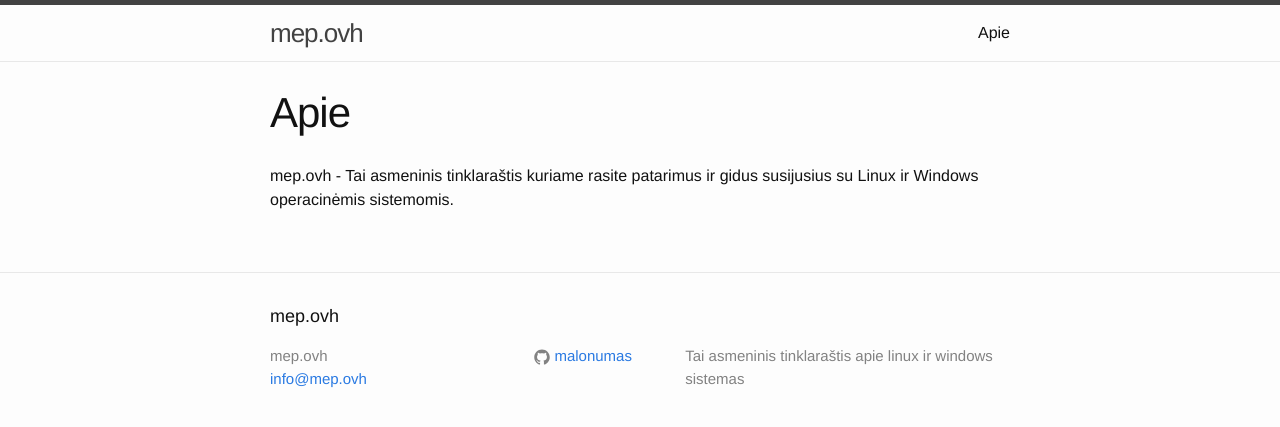
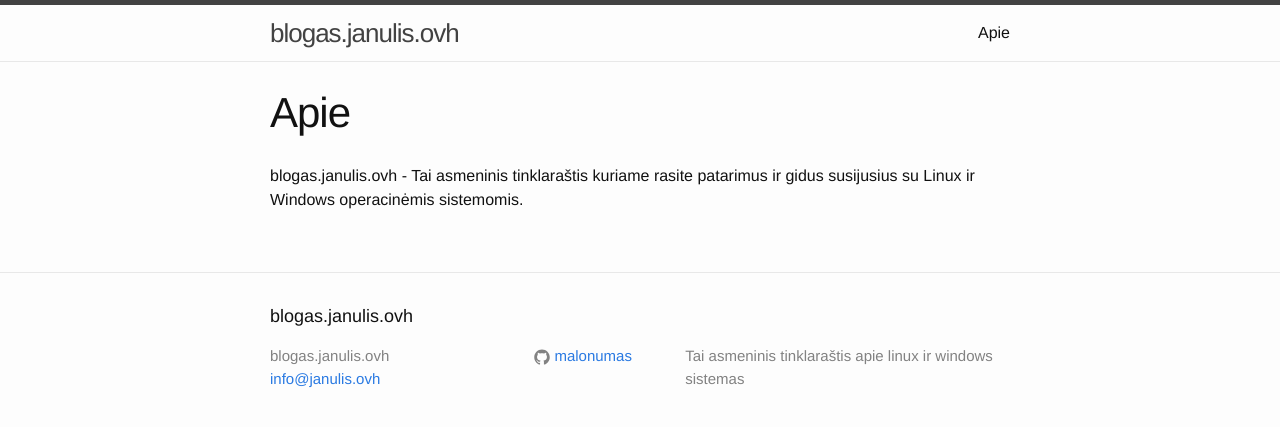
Before and after one commit to malonumas/malonumas.github.io, a Jekyll site: the page built from apie.md, in a window 1280 px wide. Shown: the top 427 px of the page. Built offline with Jekyll 4.4.1, drawn with Linux system fonts in a browser that asks for light colours.

Commit message:
atnaujinimas 2017 02 03

```diff
--- a/_config.yml
+++ b/_config.yml
@@ -13,11 +13,11 @@
 # you will see them accessed via {{ site.title }}, {{ site.email }}, and so on.
 # You can create any custom variable you would like, and they will be accessible
 # in the templates via {{ site.myvariable }}.
-title: mep.ovh
-email: info@mep.ovh
+title: blogas.janulis.ovh
+email: info@janulis.ovh
 description: > # this means to ignore newlines until "baseurl:"
   Tai asmeninis tinklaraštis apie linux ir windows sistemas
-url: "http://mep.ovh" # the base hostname & protocol for your site
+url: "http://blogas.janulis.ovh" # the base hostname & protocol for your site
 github_username: malonumas
 
 # Build settings
--- a/apie.md
+++ b/apie.md
@@ -4,4 +4,4 @@ title: Apie
 permalink: /apie/
 ---
 
-mep.ovh - Tai asmeninis tinklaraštis kuriame rasite patarimus ir gidus susijusius su Linux ir Windows operacinėmis sistemomis.
+blogas.janulis.ovh - Tai asmeninis tinklaraštis kuriame rasite patarimus ir gidus susijusius su Linux ir Windows operacinėmis sistemomis.
```
